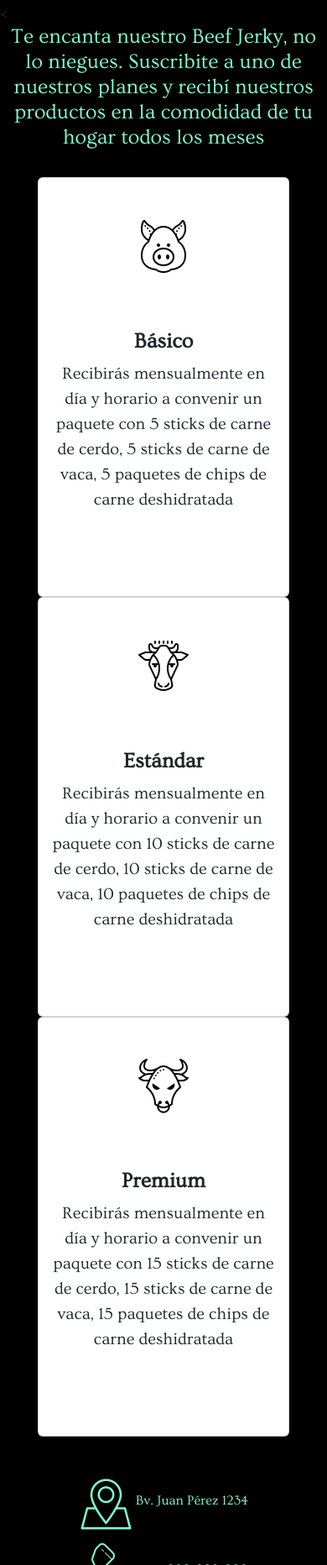
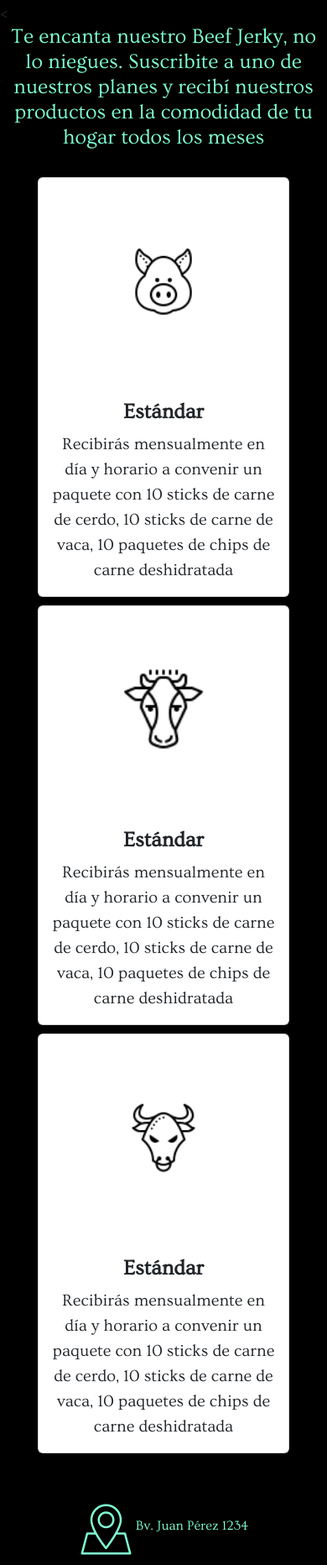
Before and after one commit to wikigonza/PreEntrega3, a website: page pages/subscripciones.html in a window 390 px wide. Shown: the part 136-2000 px from the top of the page at 84% size. Drawn offline with nearby package versions, Linux system fonts and the light colour scheme.

Commit message:
-Se agrega responsive a todas las páginas -Se modifica estructura de divs de cards en página Subscripciones -Se comienza a anidar

```diff
--- a/pages/subscripciones.html
+++ b/pages/subscripciones.html
@@ -5,7 +5,7 @@
         <meta http-equiv="X-UA-Compatible" content="IE=edge">
         <meta name="viewport" content="width=device-width, initial-scale=1.0">
         <title>Zalo's Beef Jerky - Subscripciones</title>
-        <link rel="shortcut icon" href="jerky.ico.png"> <!--Aquí coloco el favicon-->
+        <link rel="shortcut icon" href="../jerky.ico.png"> <!--Aquí coloco el favicon-->
         <link rel="stylesheet" href="../css/estilos.css"> <!--Aquí llamo a la página de estilos CSS-->
         <link href="https://cdn.jsdelivr.net/npm/bootstrap@5.3.0/dist/css/bootstrap.min.css" rel="stylesheet" integrity="sha384-9ndCyUaIbzAi2FUVXJi0CjmCapSmO7SnpJef0486qhLnuZ2cdeRhO02iuK6FUUVM" crossorigin="anonymous"> <!--Aquí agrego bootstrap-->
 
@@ -31,7 +31,7 @@
                         <a class="nav-link" href=".//pages/productos.html">Productos</a>
                       </li>
                       <li class="nav-item">
-                        <a class="nav-link" href="#">Tienda</a>
+                        <a class="nav-link" href=".//tienda.html">Tienda</a>
                       </li>
                       <li class="nav-item">
                         <a class="nav-link active" aria-current="page" href="#">Subscripciones</a>
@@ -57,31 +57,39 @@
 
             <div class="container" style="text-align: center; font-family: Ovo-Regular;">
                 <div class="row">
-                  <div class="col d-flex justify-content-center align-items-center">
-                    <div class="card" style="height: 500px; width: 300px;">
-                      <img src="../assets/img/icons8-swine-80.png" class="imagenCard" alt="Plan Básico">
-                      <div class="card-body">
-                        <h5 class="card-title" style="font-size: 25px;"><b>Básico</b></h5>
-                        <p class="card-text" style="font-size: 20px;">Recibirás mensualmente en día y horario a convenir un paquete con 5 sticks de carne de cerdo, 5 sticks de carne de vaca, 5 paquetes de chips de carne deshidratada</p>
+                  <div class="col d-flex justify-content-center">
+                    <div class="card text-center" style="height: 500px; width: 300px;">
+                      <div class="d-flex justify-content-center align-items-center" style="height: 70%;">
+                      <img src="../assets/img/icons8-swine-80.png" class="imagenCard" alt="Plan Estándar" style="height: 100px; object-fit: cover;">
                       </div>
+                    <div class="card-body">
+                      <h5 class="card-title" style="font-size: 25px;"><b>Estándar</b></h5>
+                      <p class="card-text" style="font-size: 20px;">Recibirás mensualmente en día y horario a convenir un paquete con 10 sticks de carne de cerdo, 10 sticks de carne de vaca, 10 paquetes de chips de carne deshidratada</p>
                     </div>
                   </div>
-                  <div class="col d-flex justify-content-center align-items-center">
-                    <div class="card" style="height: 500px; width: 300px;">
-                      <img src="../assets/img/icons8-cow-64.png" class="imagenCard" alt="Plan Estándar">
+                </div>
+
+
+                  <div class="col d-flex justify-content-center">
+                    <div class="card text-center" style="height: 500px; width: 300px;">
+                      <div class="d-flex justify-content-center align-items-center" style="height: 70%;">
+                        <img src="../assets/img/icons8-cow-64.png" class="imagenCard" alt="Plan Estándar" style="height: 100px; object-fit: cover;">
+                      </div>
                       <div class="card-body">
-                        <h5 class="card-title"style="font-size: 25px"><b>Estándar</b></h5>
+                        <h5 class="card-title" style="font-size: 25px;"><b>Estándar</b></h5>
                         <p class="card-text" style="font-size: 20px;">Recibirás mensualmente en día y horario a convenir un paquete con 10 sticks de carne de cerdo, 10 sticks de carne de vaca, 10 paquetes de chips de carne deshidratada</p>
                       </div>
                     </div>
                   </div>
-                  <div class="col d-flex justify-content-center align-items-center">
-                    <div class="card" style="height: 500px; width: 300px;">
-                      <img src="../assets/img/icons8-bull-80.png" class="imagenCard" alt="Plan Premium">
-                      <div class="card-body">
-                        <h5 class="card-title" style="font-size: 25px"><b>Premium</b></h5>
-                        <p class="card-text" style="font-size: 20px;">Recibirás mensualmente en día y horario a convenir un paquete con 15 sticks de carne de cerdo, 15 sticks de carne de vaca, 15 paquetes de chips de carne deshidratada</p>
-                      </div>
+
+                  <div class="col d-flex justify-content-center">
+                    <div class="card text-center" style="height: 500px; width: 300px;">
+                      <div class="d-flex justify-content-center align-items-center" style="height: 70%;">
+                      <img src="../assets/img/icons8-bull-80.png" class="imagenCard" alt="Plan Estándar" style="height: 100px; object-fit: cover;">
+                    </div>
+                    <div class="card-body">
+                      <h5 class="card-title" style="font-size: 25px;"><b>Estándar</b></h5>
+                      <p class="card-text" style="font-size: 20px;">Recibirás mensualmente en día y horario a convenir un paquete con 10 sticks de carne de cerdo, 10 sticks de carne de vaca, 10 paquetes de chips de carne deshidratada</p>
                     </div>
                   </div>
                 </div>
--- a/scss/estilos.scss
+++ b/scss/estilos.scss
@@ -104,22 +104,58 @@ a:visited {
   font-family: Ovo-Regular;
   src: url(../assets/fonts/Ovo-Regular.ttf);
 } /*Aquí llamo a la tipografía para luego sourcearla*/
+
 .footer-icons {
     font-family: Ovo-Regular;
     text-align: center;
     overflow: hidden;
-} /*Acá creo las clases para el footer*/
     .footer {
         display: inline-block;
         margin: 0 10px;
         text-decoration: none;
-  color: $color-letra;
-} /*Acá creo las clases para el footer*/
+        color: $color-letra;}}
+
+/*Aquí anido las clases para el footer*/
 
 
 /*Clases para las subscripciones*/
 /*A continuación creo los "botones" de subscripción. Para esto creo un contenedor que a su vez tiene tres otros elementos dentro: el tipo de plan (h2), el text del plan (p), y el botón de seleccionar (button)*/
+
 .subscripcion-container {
+    text-align: center;
+    font-family: Ovo-Regular;
+
+    .subscripcion-box {
+      width: 200px;
+      height: 500px;
+      background-color: $color-letra;
+      border: 1px solid #ccc;
+      padding: 20px;
+      margin: 10px;
+      display: inline-block;
+      vertical-align: top;
+
+
+
+      p {
+        font-size: 60px;
+      }
+    }
+
+    /*.card {
+      height: 500px;
+      width: 300px;
+      font-size: 20px;
+      margin-bottom: 10px;*/
+
+
+    /*.imagenCard {
+            height: 50%;
+            object-fit: cover;
+    }*/
+}
+
+/*.subscripcion-container {
   text-align: center;
   font-family: Ovo-Regular;
 }
@@ -152,17 +188,17 @@ a:visited {
   text-decoration: none;
 }
 
-.customCard {
-  height: 800px;
-  width: 250px;
-}
+.card {
+      height: 500px;
+      width: 300px;
+      font-size: 20px;
+      margin-bottom: 10px;
 
 .imagenCard {
   height: 33%;
   object-fit: scale-down;
 }
-
-
+*/
 @media screen and (max-width: 1560px) {
   .navbar-nav {
     flex-wrap: wrap;
@@ -189,3 +225,10 @@ a:visited {
     height: 250px;
   }
 }/*Aquí hago el media query para el mapa en página Tienda*/
+
+.card {
+    height: 500px;
+    width: 300px;
+    font-size: 20px;
+    margin-bottom: 10px;
+    }
```
Also changed, not shown: css/estilos.css, 1 other file. Lines whose indentation alone changed are shown as unchanged.
